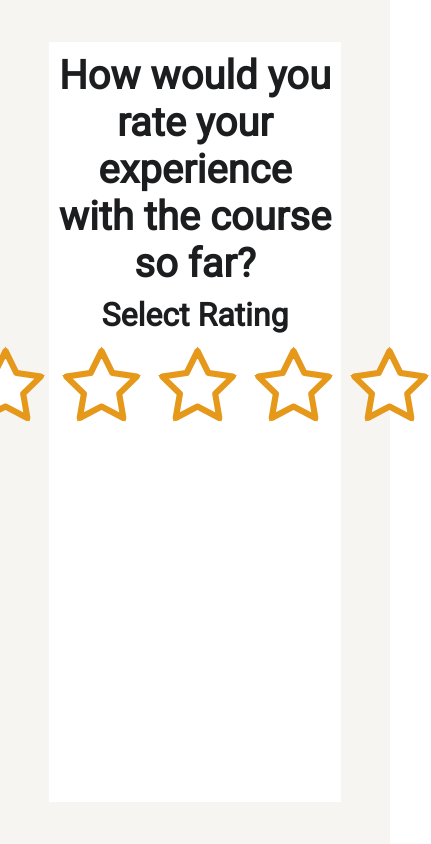
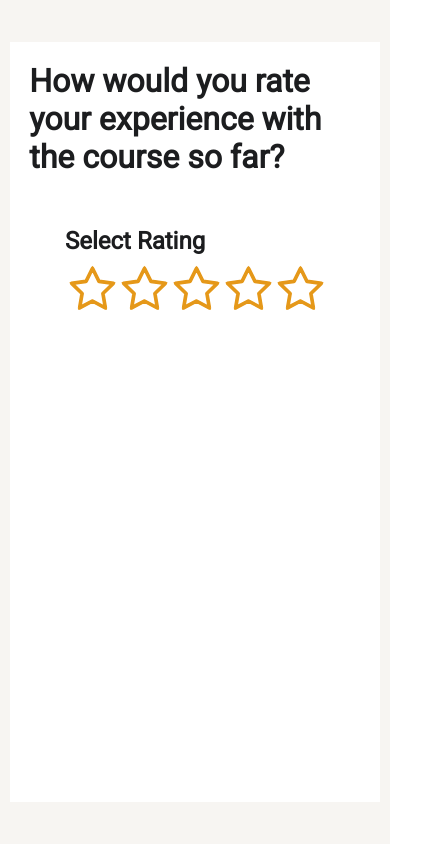
Before and after one commit to Teo-Medesi/ClickFunnels-Review-Plug-In, a plain HTML site: page index.html in a window 390 px wide. Shown: the whole page, 431 px wide, since content can reach past the window. Drawn offline with nearby package versions, Linux system fonts and the light colour scheme.

Commit message:
made responsive

```diff
--- a/index.html
+++ b/index.html
@@ -20,8 +20,11 @@
     }
 
     .container {
+      overflow: hidden;
       height: 100vh;
+      max-height: 100vh;
       width: 100vw;
+      max-width: 100vw;
       background-color: #F7F5F2;
       display: flex;
       justify-content: center;
@@ -32,7 +35,7 @@
       background-color: #FFFFFF;
       width: 75%;
       height: 90%;
-      padding: 2.5%;
+      padding: 2%;
 
       display: flex;
       flex-direction: column;
@@ -146,6 +149,76 @@
       display: none;
     }
 
+    @media only screen and (max-width: 900px) {
+      .main-section, .submitted-section {
+        width: 95%;
+      }
+
+      h1 {
+        font-size: 2.25rem !important;
+      }
+
+      h3 {
+        font-size: 1.75rem !important;
+      }
+
+      .star, .submitted-section svg {
+        width: 5rem;
+        height: 5rem;
+      }
+
+      form input, .submit-button {
+        padding: 1rem;
+      }
+
+      button {
+        width: 80% !important;
+      }
+    }
+
+    @media only screen and (max-width: 600px) {
+      .main-section {
+        padding: 5%;
+      }
+
+      h1 {
+        font-size: 2rem !important;
+      }
+
+      h3 {
+        font-size: 1.5rem !important;
+      }
+
+      .star, .submitted-section svg {
+        width: 4.25rem;
+        height: 4.25rem;
+      }
+
+      button, textarea, form {
+        width: 100% !important;
+      }
+    }
+
+    @media only screen and (max-width: 425px) {
+      .main-section {
+        padding: 5%;
+      }
+
+      h1, h3 {
+        text-align: left !important;
+      }
+
+      .star-row {
+        gap: 0;
+      }
+
+      .star, .submitted-section svg {
+        width: 3.25rem;
+        height: 3.25rem;
+      }
+
+    }
+
 
   </style>
 </head>
```
